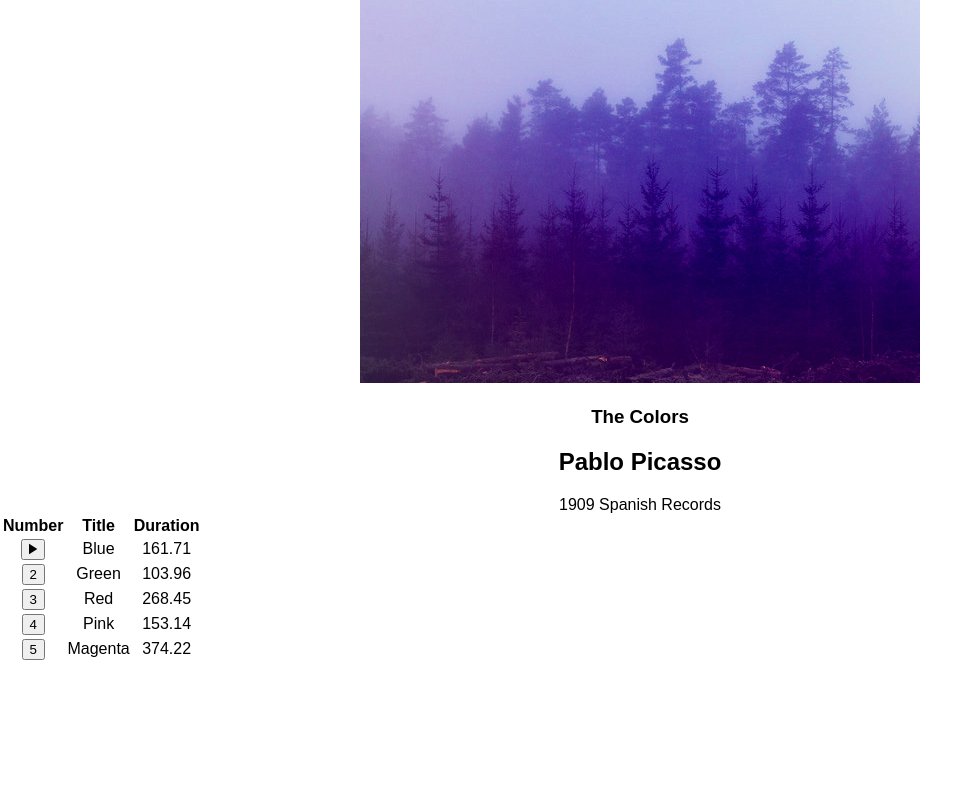
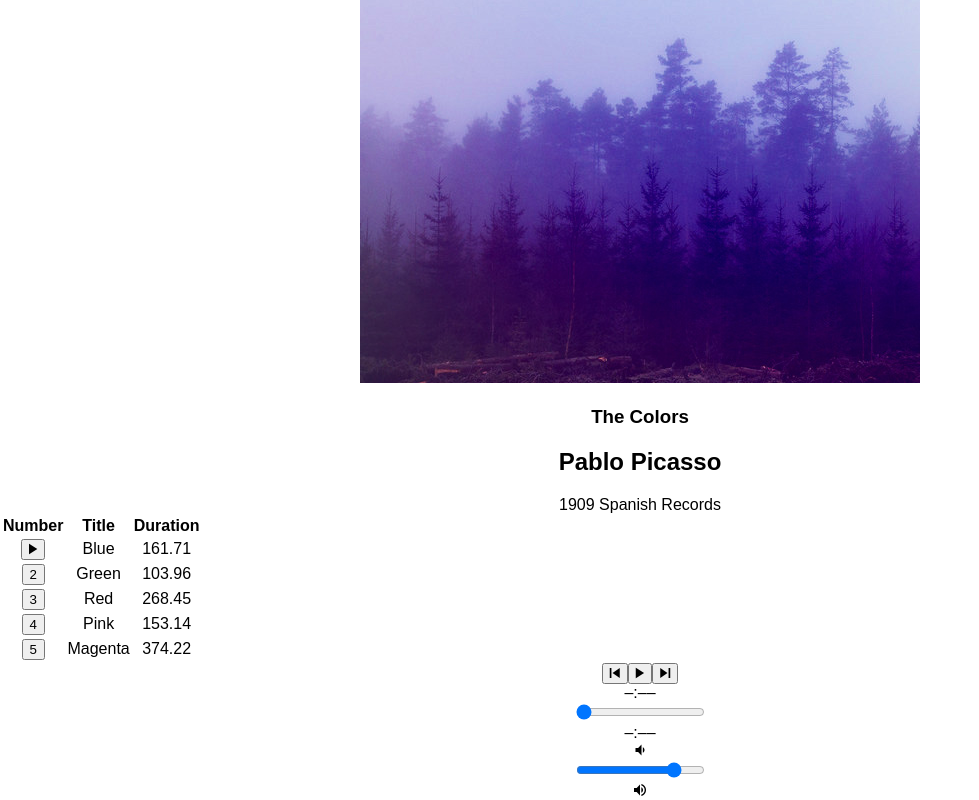
Before and after one commit to vdowsett/bloc-jams-styled, a React (Create React App) app: page /album/the-colors in a window 1280 px wide. Shown: the part 195-995 px from the top of the page, without its empty margins (0-979 px from the left). Before the commit the page ends 858 px from the top, so only its background shows below. Built offline with nearby package versions, Linux system fonts and the light colour scheme.

Commit message:
player bar play-pause and previous buttons

```diff
--- a/src/components/Album.js
+++ b/src/components/Album.js
@@ -1,5 +1,6 @@
 import React, { Component } from 'react';
 import albumData from './../data/albums';
+import PlayerBar from './PlayerBar';
 
 class Album extends Component {
   constructor(props) {
@@ -44,6 +45,14 @@
         if (!isSameSong) { this.setSong(song); }
         this.play();
       }
+    }
+
+    handlePrevClick() {
+      const currentIndex = this.state.album.songs.findIndex(song => this.state.currentSong === song);
+      const newIndex = Math.max(0, currentIndex - 1);
+      const newSong = this.state.album.songs[newIndex];
+      this.setSong(newSong);
+      this.play();
     }
 
     handleMouseEnter(index) {
@@ -106,6 +115,14 @@
 
            </tbody>
          </table>
+
+         <PlayerBar
+           isPlaying={this.state.isPlaying}
+           currentSong={this.state.currentSong}
+           handleSongClick={ () => this.handleSongClick(this.state.currentSong)}
+           handlePrevClick={ () => this.handlePrevClick()}
+           />
+
       </section>
     )
   }
--- /dev/null
+++ b/src/components/PlayerBar.js
@@ -0,0 +1,35 @@
+import React, { Component } from 'react';
+
+class PlayerBar extends Component {
+  render () {
+    return (
+      <section className="player-bar">
+        <section id="buttons">
+           <button id="previous" onClick={ this.props.handlePrevClick}>
+             <span className="ion-md-skip-backward"></span>
+           </button>
+           <button id="play-pause" onClick={ this.props.handleSongClick}>
+             <span className={ this.props.isPlaying ? 'ion-md-pause' : 'ion-md-play' }></span>
+           </button>
+           <button id="next">
+             <span className="ion-md-skip-forward"></span>
+           </button>
+         </section>
+
+         <section id="time-control">
+           <div className="current-time">–:––</div>
+           <input type="range" className="seek-bar" value="0" />
+           <div className="total-time">–:––</div>
+         </section>
+
+         <section id="volume-control">
+           <div className="icon ion-md-volume-low"></div>
+           <input type="range" className="seek-bar" value="80" />
+           <div className="icon ion-md-volume-high"></div>
+         </section>
+      </section>
+    );
+  }
+}
+
+export default PlayerBar;
```
